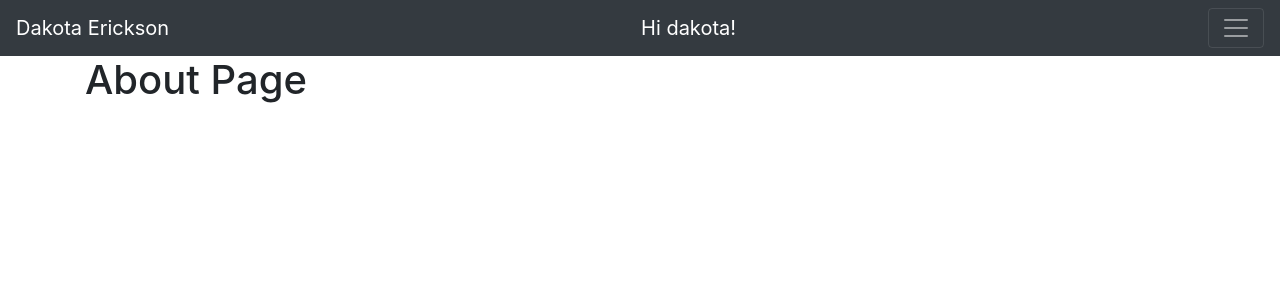
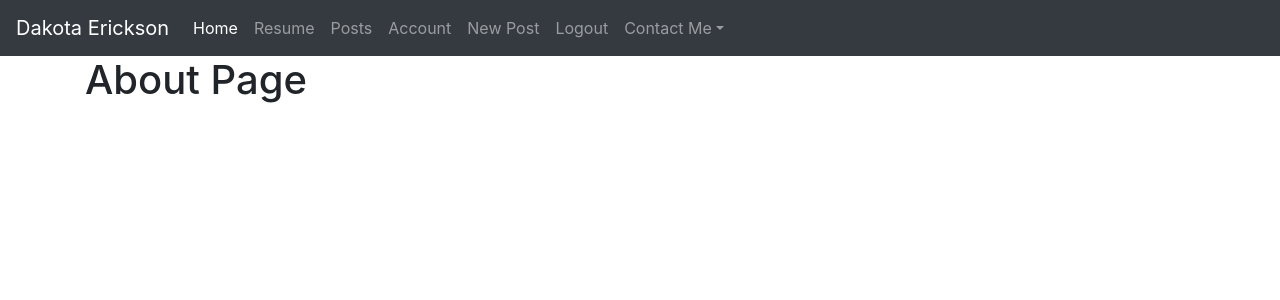
Before and after one commit to DakotaErickson/flaskBlog, a Flask app: page /about in a window 1280 px wide. Shown: the top 300 px of the page. Run offline with Flask 2, Linux system fonts and the light colour scheme; a user stored in the database is signed in; parts of the project's set-up code (start-up, migrations or seed data) failed here and were passed over.

Commit message:
changed navbar to only dropdown when on medium devices and smaller

```diff
--- a/flaskblog/routes.py
+++ b/flaskblog/routes.py
@@ -16,7 +16,8 @@ def home():
 
 @app.route('/posts')
 def posts():
-    posts = Post.query.all()
+    page = request.args.get('page', 1, type=int)
+    posts = Post.query.order_by(Post.datePosted.desc()).paginate(page=page, per_page=5)
     return render_template('posts.html', posts=posts)
 
 @app.route('/post/<int:postId>')
--- a/flaskblog/templates/layout.html
+++ b/flaskblog/templates/layout.html
@@ -19,22 +19,19 @@
 </head>
 
 <body>
-    <nav class="navbar navbar-dark bg-dark">
-        <a class="navbar-brand" href="/">Dakota Erickson</a>
-        {% if current_user.is_authenticated %}
-        <div class="navbar-brand"> Hi {{current_user.username }}!</div>
-        {% endif %}
-        <button class="navbar-toggler" type="button" data-toggle="collapse" data-target="#navbarsExample01"
-            aria-controls="navbarsExample01" aria-expanded="false" aria-label="Toggle navigation">
+    <nav class="navbar navbar-expand-md navbar-dark bg-dark">
+        <a class="navbar-brand" href="{{url_for('home') }}">Dakota Erickson</a>
+        <button class="navbar-toggler" type="button" data-toggle="collapse" data-target="#navbarsExample04" aria-controls="navbarsExample04" aria-expanded="false" aria-label="Toggle navigation">
           <span class="navbar-toggler-icon"></span>
         </button>
-        <div class="collapse navbar-collapse" id="navbarsExample01">
+
+        <div class="collapse navbar-collapse" id="navbarsExample04">
           <ul class="navbar-nav mr-auto">
             <li class="nav-item active">
-                    <a class="nav-link" href="/">Home <span class="sr-only">(current)</span></a>
+              <a class="nav-link" href="{{url_for('home') }}">Home <span class="sr-only">(current)</span></a>
             </li>
             <li class="nav-item">
-                    <a class="nav-link" href="/resume">Resume</a>
+              <a class="nav-link" href="{{url_for('resume') }}">Resume</a>
             </li>
             <li class="nav-item">
                 <a class="nav-link" href="/posts">Posts</a>
@@ -58,12 +55,11 @@
                     </li>
                 {% endif %}
             <li class="nav-item dropdown">
-                    <a class="nav-link dropdown-toggle" href="#" id="dropdown01" data-toggle="dropdown"
-                        aria-haspopup="true" aria-expanded="false">Contact Me</a>
-                    <div class="dropdown-menu" aria-labelledby="dropdown01">
+              <a class="nav-link dropdown-toggle" href="http://example.com" id="dropdown04" data-toggle="dropdown" aria-haspopup="true" aria-expanded="false">Contact Me</a>
+              <div class="dropdown-menu" aria-labelledby="dropdown04">
+                <a class="dropdown-item" href="https://www.linkedin.com/in/dakota-erickson">Linkedin</a>
                 <a class="dropdown-item" value="Email"
                             href='mailto:derickson@gmail.com?subject=Message for Dakota Erickson'>Email</a>
-                        <a class="dropdown-item" href="https://www.linkedin.com/in/dakota-erickson">Linkedin</a>
               </div>
             </li>
           </ul>
```
Also changed, not shown: flaskblog/forms.py (+30 -1 lines). Lines whose indentation alone changed are shown as unchanged.
